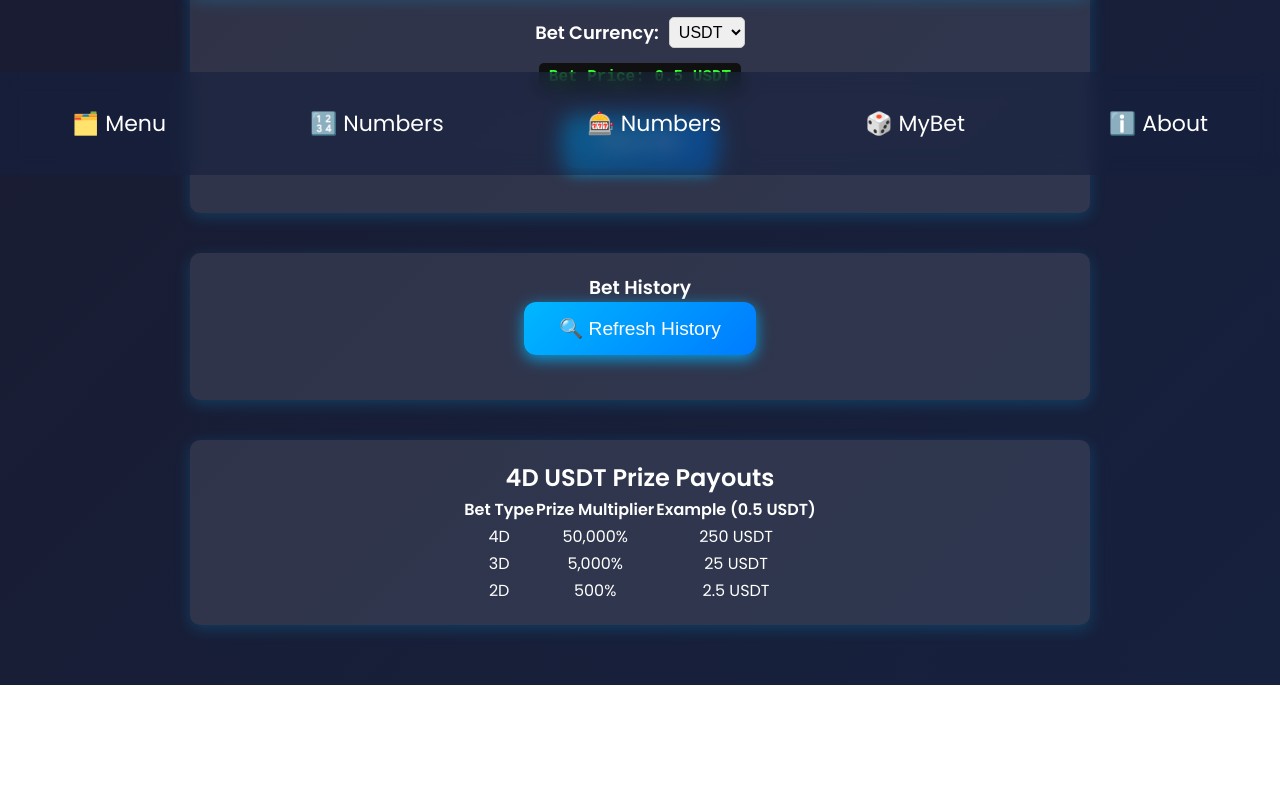
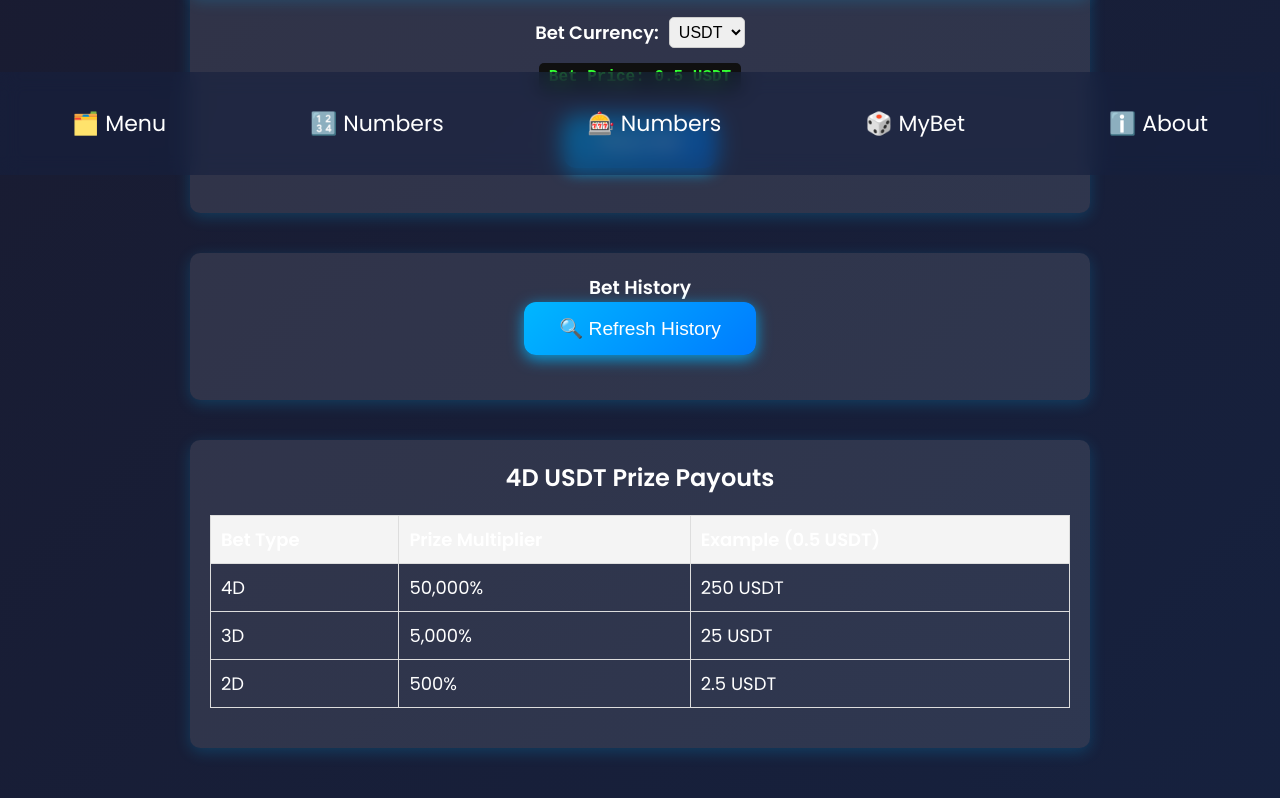
Before and after one commit to dogertoken/how, a plain HTML site: page hk.html in a window 1280 px wide. Shown: the part 625-1423 px from the top of the page. Before the commit the page ends 1310 px from the top, so only its background shows below. Drawn offline with Linux system fonts and the light colour scheme.

Commit message:
Update hk.html

```diff
--- a/hk.html
+++ b/hk.html
@@ -244,6 +244,22 @@
                 transform: scale(1);
             }
         }
+
+    /* Prizes */
+    table {
+    width: 100%;
+    border-collapse: collapse;
+    margin: 20px 0;
+    font-size: 18px;
+    text-align: left;
+}
+th, td {
+    padding: 10px;
+    border: 1px solid #ddd;
+}
+th {
+    background-color: #f4f4f4;
+}
     </style>
 </style>
 
```
